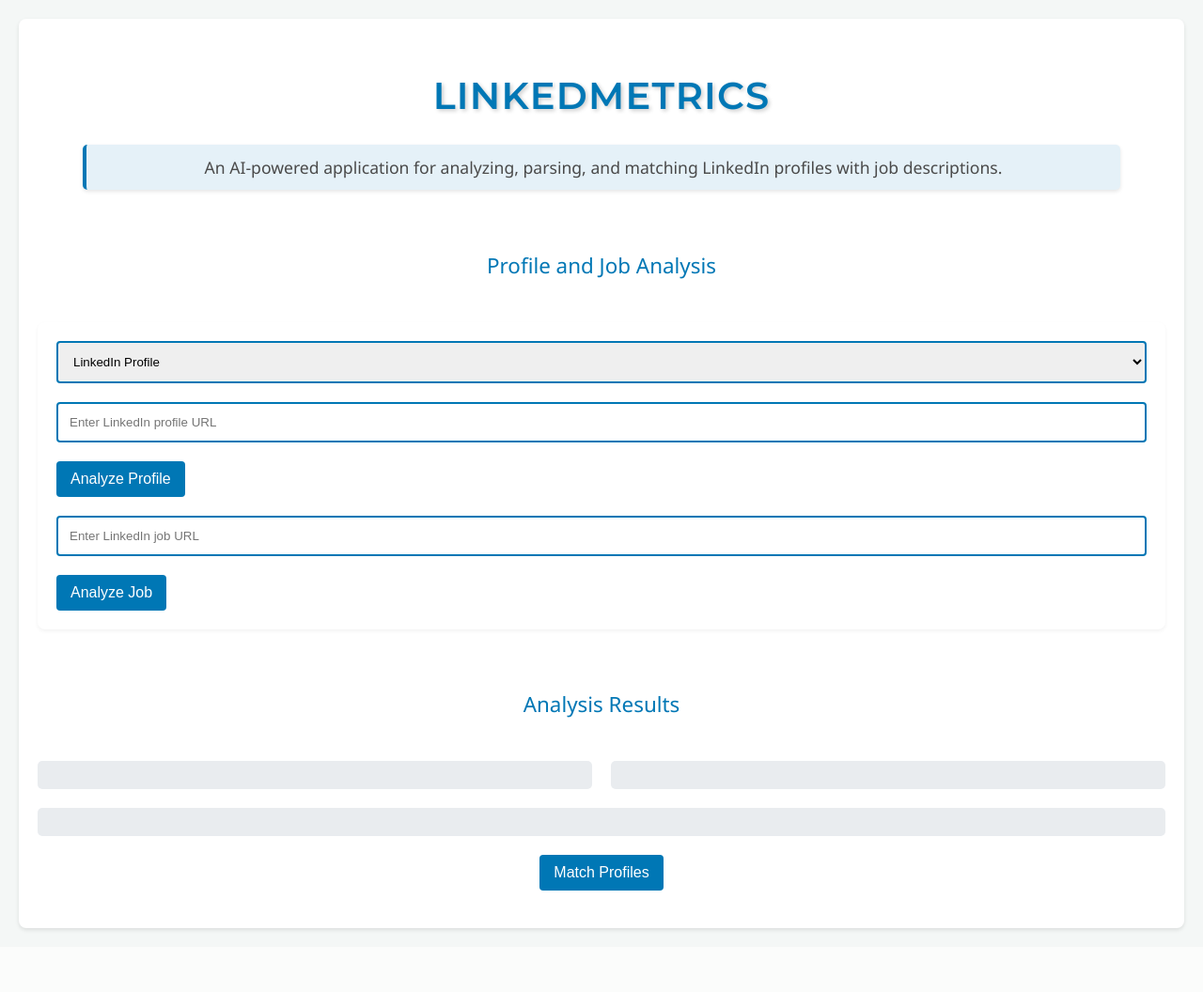
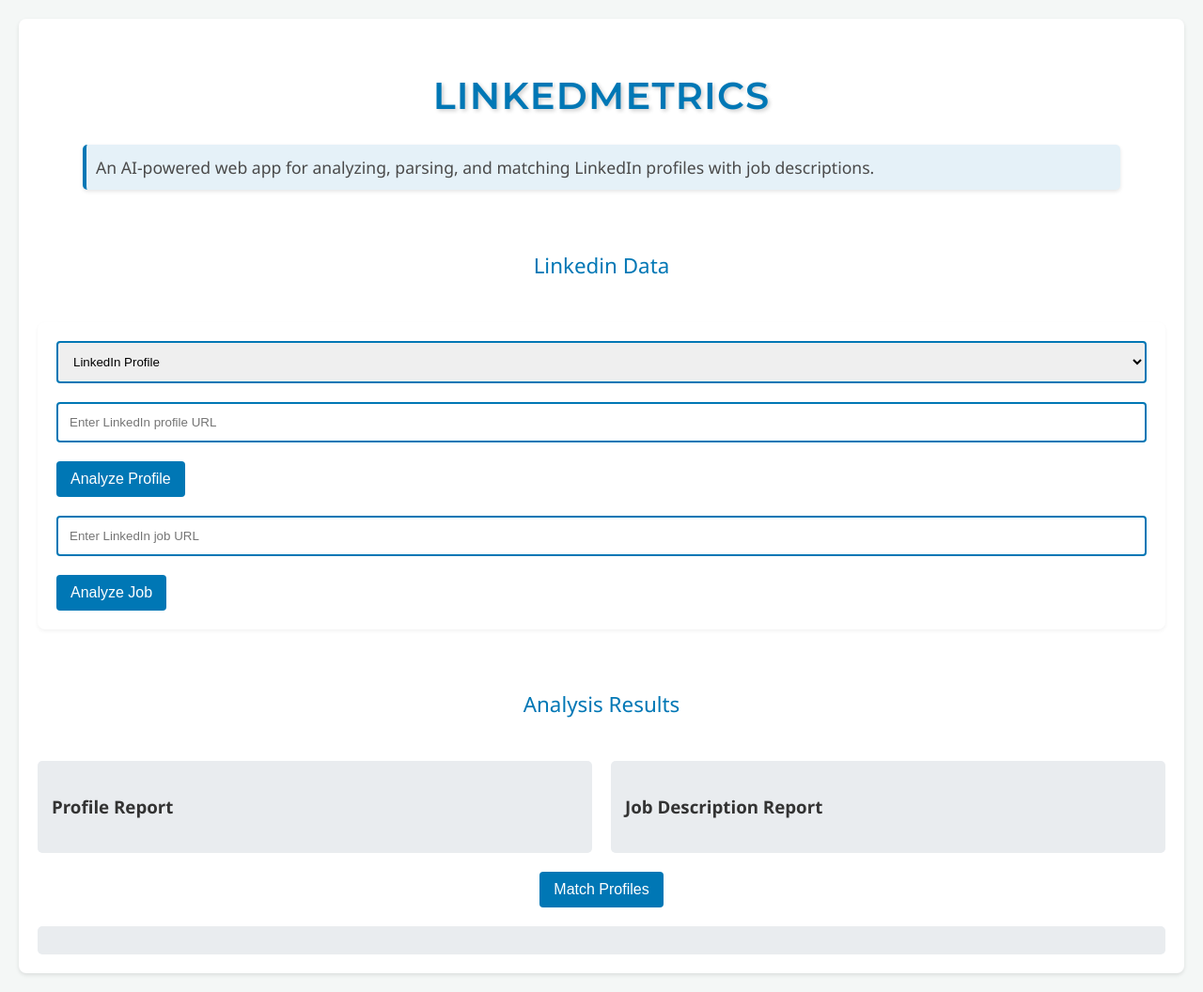
Before and after one commit to leonardo-pagliacci/LinkedMetrics-Analyzer, a Flask app: page / in a window 1280 px wide. Shown: the whole page at 94% size. Before the commit the page ends 992 px from the top, so only its background shows below. Run offline with Flask 2, Linux system fonts and the light colour scheme; parts of the project's set-up code (start-up, migrations or seed data) failed here and were passed over.

Commit message:
imprved prompt, improved ui

```diff
--- a/app/app.py
+++ b/app/app.py
@@ -61,18 +61,20 @@
 
 @app.route('/match_profiles', methods=['POST'])
 def match_profiles():
-    data = request.json  # Properly parse JSON body
+    data = request.json
+    if not data:
+        return jsonify({'error': 'Request must be JSON'}), 400
+
     profile_data = data.get('profile_data')
     job_data = data.get('job_data')
-    if profile_data and job_data:
-        try:
-            # Assuming job_matching_system function is prepared to handle the dictionaries
-            match_result = job_matching_system(profile_data, job_data)
-            return jsonify(match_result), 200
-        except Exception as e:
-            return jsonify({'error': str(e)}), 500
-    else:
-        return jsonify({'error': 'Both profile and job description data are required'}), 400
+    if not profile_data or not job_data:
+        return jsonify({'error': 'Both profile_data and job_data are required'}), 400
+
+    try:
+        match_result = job_matching_system(profile_data, job_data)
+        return jsonify(match_result), 200
+    except Exception as e:
+        return jsonify({'error': str(e)}), 500
 
 if __name__ == '__main__':
     app.run(debug=True)
--- a/app/prompt_engineering.py
+++ b/app/prompt_engineering.py
@@ -147,11 +147,11 @@
       "profilePictureUrl": "URL to the profile picture.",
       "languages": ["List of languages the individual speaks, along with proficiency levels if available. Find the native language if not provided"],
       "hardSkills": ["List of hard skills relevant to their field and position."],
-      "softSkills": ["List of soft skills that highlight interpersonal and professional competencies."],
-      "strengths": ["In-depth analysis of key strengths, showcasing specific examples from the profile."],
+      "softSkills": ["List of soft skills that highlight interpersonal and professional competencies. Translate them to english if necessary. If not directly provided, find them on the summary and about section "],
+      "strengths": ["In-depth analysis of key strengths, showcasing specific examples from the profile. If not provided, find them on the summary and about section"],
       "weaknesses": ["Honest evaluation of potential areas for improvement with constructive feedback."],
       "improvementSuggestions": ["Actionable advice to enhance the profile, tailored to address identified weaknesses."],
-      "careerSuggestions": ["List of job recommendations or career paths that align with the individual's skills and aspirations."]
+      "careerSuggestions": ["List of job recommendations or career paths that align with the individual's skills and aspirations. Be creative."]
     }}
   '''
 
--- a/app/static/css/style.css
+++ b/app/static/css/style.css
@@ -38,7 +38,7 @@
 }
 
 .subtitle {
-    text-align: center;
+    text-align: left;
     color: #4A4A4A;
     font-weight: 400;
     font-size: 1.1rem;
@@ -61,7 +61,7 @@
 }
 
 .section-subtitle {
-    text-align: center;
+    text-align:center;
     color: var(--main-color);
     font-size: 1.4rem;
     font-weight: 500;
@@ -223,3 +223,12 @@
         flex-direction: column;
     }
 }
+
+.flex-container {
+    display: flex;
+    justify-content: space-between;
+}
+
+.right-align {
+    text-align: right;
+}
--- a/app/static/js/app.js
+++ b/app/static/js/app.js
@@ -8,69 +8,47 @@
 }
 
 function analyzeProfile() {
-    // Show loading indicator
     showLoadingIndicator(true);
+    const button = document.querySelector('#linkedinInput button');
+    button.classList.add('button-clicked');
+    const profileUrl = document.getElementById('profile_url').value;
 
-    // Change button color
-    const button = document.querySelector('#linkedinInput button'); // Adjust if you have specific IDs or classes
-    button.classList.add('button-clicked');
-
-    const profileUrl = document.getElementById('profile_url').value;
     fetch('/extract_analyze_profile', {
         method: 'POST',
         headers: { 'Content-Type': 'application/json' },
         body: JSON.stringify({ profile_url: profileUrl })
     })
-    .then(response => {
-        if (!response.ok) {
-            throw new Error('Network response was not ok');
-        }
-        return response.json();
-    })
+    .then(response => response.ok ? response.json() : Promise.reject('Failed to load profile data'))
     .then(data => {
-        window.profileAnalysisResult = data;
+        window.profileAnalysisResult = data; // Save the analysis result for potential future use
         const resultDiv = document.getElementById('profileAnalysisResult');
-        resultDiv.innerHTML = `<pre>${JSON.stringify(data, null, 2)}</pre>`;
+        // Add subtitle dynamically
+        let content = `
+        <h3 class="result-title hidden">Profile Report</h3>
+        <img src="${data.profilePictureUrl || 'placeholder.jpg'}" alt="Profile Picture" style="max-width: 100px; height: auto; display: block; margin: 0 auto;">
+        <p><strong>Full Name:</strong> ${data.fullName || 'N/A'}</p>
+        <p><strong>Location:</strong> ${data.location || 'N/A'}</p>
+        <p><strong>Highest Degree:</strong> ${data.highestDegree ? `${data.highestDegree.level} - ${data.highestDegree.fieldOfStudy} - ${data.highestDegree.institution}` : 'N/A'}</p>
+        <hr>
+        <div style="display: flex; justify-content: space-between;">
+            <div style="flex: 1;"><strong>Hard Skills:</strong><br>${Array.isArray(data.hardSkills) ? data.hardSkills.join(', ') : 'Not available'}</div>
+            <div style="flex: 1; text-align: right;"><strong>Soft Skills:</strong><br>${Array.isArray(data.softSkills) ? data.softSkills.join(', ') : 'Not available'}</div>
+        </div>
+        <hr>
+        <div style="display: flex; flex-direction: column;">
+            <div><strong>Strengths:</strong><br>${Array.isArray(data.strengths) ? data.strengths.map(strength => `- ${strength}`).join('<br>') : 'Not available'}</div>
+            <div style="margin-top: 10px;"><strong>Weaknesses:</strong><br>${Array.isArray(data.weaknesses) ? data.weaknesses.map(weakness => `- ${weakness}`).join('<br>') : 'Not available'}</div>
+        </div>
+        <hr>
+        <p><strong>Improvement Suggestions:</strong><br>${Array.isArray(data.improvementSuggestions) ? data.improvementSuggestions.map(suggestion => `- ${suggestion}`).join('<br>') : data.improvementSuggestions || 'N/A'}</p>
+        <p><strong>Career Suggestions:</strong><br>${Array.isArray(data.careerSuggestions) ? data.careerSuggestions.map(suggestion => `- ${suggestion}`).join('<br>') : 'N/A'}</p>
+        `;
+        resultDiv.innerHTML = content;
     })
     .catch(error => {
         console.error('Error:', error);
         const resultDiv = document.getElementById('profileAnalysisResult');
-        resultDiv.innerHTML = `<p>Error occurred: ${error.message}</p>`;
-    })
-    .finally(() => {
-        // Hide loading indicator and reset button color
-        showLoadingIndicator(false);
-        button.classList.remove('button-clicked');
-    });
-}
-
-
-function analyzeJob() {
-    showLoadingIndicator(true);
-    const button = document.querySelector('#job_url').nextElementSibling; // Assuming the button is right next to the input
-    button.classList.add('button-clicked');
-
-    const jobUrl = document.getElementById('job_url').value;
-    fetch('/extract_analyze_job', {
-        method: 'POST',
-        headers: { 'Content-Type': 'application/json' },
-        body: JSON.stringify({ job_url: jobUrl })
-    })
-    .then(response => {
-        if (!response.ok) {
-            throw new Error('Network response was not ok');
-        }
-        return response.json();
-    })
-    .then(data => {
-        window.jobAnalysisResult = data;
-        const resultDiv = document.getElementById('jobAnalysisResult');
-        resultDiv.innerHTML = `<pre>${JSON.stringify(data, null, 2)}</pre>`;
-    })
-    .catch(error => {
-        console.error('Error:', error);
-        const resultDiv = document.getElementById('jobAnalysisResult');
-        resultDiv.innerHTML = `<p>Error occurred: ${error.message}</p>`;
+        resultDiv.innerHTML = `<p>Error occurred: ${error}</p>`;
     })
     .finally(() => {
         showLoadingIndicator(false);
@@ -78,6 +56,57 @@
     });
 }
 
+
+
+
+function analyzeJob() {
+    showLoadingIndicator(true);
+    const button = document.querySelector('#job_url');
+    button.classList.add('button-clicked');
+    const jobUrl = document.getElementById('job_url').value;
+
+    fetch('/extract_analyze_job', {
+        method: 'POST',
+        headers: { 'Content-Type': 'application/json' },
+        body: JSON.stringify({ job_url: jobUrl })
+    })
+    .then(response => response.ok ? response.json() : Promise.reject('Failed to load job data'))
+    .then(data => {
+        window.jobAnalysisResult = data; // Save the job analysis result for potential future use
+        const resultDiv = document.getElementById('jobAnalysisResult');
+        // Dynamically add the subtitle
+        let content = `
+        <h3 class="result-title">Job Description Report</h3>
+        <p><strong>Job Title:</strong> ${data.jobTitle || 'N/A'}</p>
+        <p><strong>Location:</strong> ${data.location || 'N/A'}</p>
+        <p><strong>Overview:</strong> ${data.overview || 'N/A'}</p>
+        <hr>
+        <p><strong>Experience Level:</strong> ${data.experienceLevel || 'N/A'}</p>
+        <p><strong>Academic Requirements:</strong> Degree Level: ${data.academicRequirements ? data.academicRequirements.degreeLevel || 'Not specified' : 'N/A'}</p>
+        <div class="flex-container">
+            <div style="flex: 1;"><strong>Hard Skills Required:</strong><br>${Array.isArray(data.skillsRequired.hardSkills) ? data.skillsRequired.hardSkills.map(skill => `- ${skill}`).join('<br>') : 'Not available'}</div>
+            <div style="flex: 1;" class="right-align"><strong>Soft Skills Required:</strong><br>${Array.isArray(data.skillsRequired.softSkills) ? data.skillsRequired.softSkills.map(skill => `- ${skill}`).join('<br>') : 'Not available'}</div>
+        </div>
+        <p><strong>Key Responsibilities:</strong><br>${Array.isArray(data.keyResponsibilities) ? data.keyResponsibilities.map(responsibility => `- ${responsibility}`).join('<br>') : 'Not available'}</p>
+        <hr>
+        <p style="text-align: center; font-weight: bold;">Company Info</p>
+        <p><strong>Company Name:</strong> ${data.companyInfo ? data.companyInfo.name || 'N/A' : 'N/A'}</p>
+        <p><strong>LinkedIn URL:</strong> <a href="${data.companyInfo && data.companyInfo.linkedinUrl ? data.companyInfo.linkedinUrl : '#'}" target="_blank">${data.companyInfo && data.companyInfo.linkedinUrl || 'N/A'}</a></p>
+        <p><strong>Company Overview:</strong> ${data.companyInfo ? data.companyInfo.overview || 'N/A' : 'N/A'}</p>
+        <p><strong>Specialties:</strong> ${Array.isArray(data.companyInfo && data.companyInfo.specialties) ? data.companyInfo.specialties.join(', ') : 'Not available'}</p>
+    `;
+        resultDiv.innerHTML = content;
+    })
+    .catch(error => {
+        console.error('Error:', error);
+        const resultDiv = document.getElementById('jobAnalysisResult');
+        resultDiv.innerHTML = `<p>Error occurred: ${error}</p>`;
+    })
+    .finally(() => {
+        showLoadingIndicator(false);
+        button.classList.remove('button-clicked');
+    });
+}
 
 function uploadAndAnalyzeResume() {
     showLoadingIndicator(true);
@@ -105,9 +134,30 @@
         return response.json();
     })
     .then(data => {
-        window.profileAnalysisResult = data;
+        window.profileAnalysisResult = data; // Save the analysis result for potential future use
         const resultDiv = document.getElementById('profileAnalysisResult');
-        resultDiv.innerHTML = `<pre>${JSON.stringify(data, null, 2)}</pre>`;
+        // Construct content with the given format
+        let content = `
+        <h3 class="result-title">Profile Report</h3>
+        <img src="${data.profilePictureUrl || 'placeholder.jpg'}" alt="Profile Picture" style="max-width: 100px; height: auto; display: block; margin: 0 auto;">
+        <p><strong>Full Name:</strong> ${data.fullName || 'N/A'}</p>
+        <p><strong>Location:</strong> ${data.location || 'N/A'}</p>
+        <p><strong>Highest Degree:</strong> ${data.highestDegree ? `${data.highestDegree.level} - ${data.highestDegree.fieldOfStudy} - ${data.highestDegree.institution}` : 'N/A'}</p>
+        <hr>
+        <div style="display: flex; justify-content: space-between;">
+            <div style="flex: 1;"><strong>Hard Skills:</strong><br>${Array.isArray(data.hardSkills) ? data.hardSkills.join(', ') : 'Not available'}</div>
+            <div style="flex: 1; text-align: right;"><strong>Soft Skills:</strong><br>${Array.isArray(data.softSkills) ? data.softSkills.join(', ') : 'Not available'}</div>
+        </div>
+        <hr>
+        <div style="display: flex; flex-direction: column;">
+            <div><strong>Strengths:</strong><br>${Array.isArray(data.strengths) ? data.strengths.map(strength => `- ${strength}`).join('<br>') : 'Not available'}</div>
+            <div style="margin-top: 10px;"><strong>Weaknesses:</strong><br>${Array.isArray(data.weaknesses) ? data.weaknesses.map(weakness => `- ${weakness}`).join('<br>') : 'Not available'}</div>
+        </div>
+        <hr>
+        <p><strong>Improvement Suggestions:</strong><br>${Array.isArray(data.improvementSuggestions) ? data.improvementSuggestions.map(suggestion => `- ${suggestion}`).join('<br>') : data.improvementSuggestions || 'N/A'}</p>
+        <p><strong>Career Suggestions:</strong><br>${Array.isArray(data.careerSuggestions) ? data.careerSuggestions.map(suggestion => `- ${suggestion}`).join('<br>') : 'N/A'}</p>
+        `;
+        resultDiv.innerHTML = content;
     })
     .catch(error => {
         console.error('Error:', error);
@@ -141,16 +191,19 @@
     const button = document.querySelector('.match-button');
     button.classList.add('button-clicked');
 
+    // Retrieve the stored profile and job analysis results
     const profileData = window.profileAnalysisResult;
     const jobData = window.jobAnalysisResult;
 
+    // Check if profile and job data are present
     if (!profileData || !jobData) {
         alert('Profile or Job Data is missing!');
-        showLoadingIndicator(false); // Hide loading indicator immediately if data is missing
+        showLoadingIndicator(false);
         button.classList.remove('button-clicked');
         return;
     }
 
+    // Attempt to match profiles
     fetch('/match_profiles', {
         method: 'POST',
         headers: { 'Content-Type': 'application/json' },
@@ -161,21 +214,70 @@
     })
     .then(response => {
         if (!response.ok) {
-            throw new Error('Network response was not ok');
+            throw new Error('Failed to load match data');
         }
         return response.json();
     })
-    .then(data => {
-        const matchDiv = document.getElementById('matchResult');
-        matchDiv.innerHTML = `<pre>${JSON.stringify(data, null, 2)}</pre>`;
-    })
+    .then(data => displayMatchResult(data)) // Display the match result
     .catch(error => {
         console.error('Error:', error);
-        const matchDiv = document.getElementById('matchResult');
-        matchDiv.innerHTML = `<p>Error occurred: ${error.message}</p>`;
+        document.getElementById('matchResult').innerHTML = `<p>Error occurred: ${error.message}</p>`;
     })
     .finally(() => {
         showLoadingIndicator(false);
         button.classList.remove('button-clicked');
     });
 }
+
+function displayMatchResult(data) {
+    const matchDiv = document.getElementById('matchResult');
+    const overallScoreColor = getScoreColor(data["Overall Compatibility Score"]);
+    let content = `
+        <p style="font-size: 24px; font-weight: bold; color: ${overallScoreColor}; text-align: center;">Overall Compatibility Score: ${data["Overall Compatibility Score"]}</p>
+        <hr>
+        ${generateMatchSection('Skill Matching', data.Details['Skill Matching'])}
+        ${generateMatchSection('Experience Relevance', data.Details['Experience Relevance'])}
+        ${generateMatchSection('Educational Alignment', data.Details['Educational Alignment'])}
+        ${generateMatchSection('Cultural and Soft Skills Fit', data.Details['Cultural and Soft Skills Fit'])}
+        ${generateMatchSection('Language and International Experience', data.Details['Language and International Experience'])}
+        ${generateMatchSection('Growth Potential', data.Details['Growth Potential'])}
+        <p style="font-weight: bold; text-align: center;">Summary</p>
+        <p>${data.Summary}</p>
+    `;
+    matchDiv.innerHTML = content;
+}
+
+
+function getScoreColor(score) {
+    if (score >= 90) return '#006400'; // darkgreen
+    if (score >= 76) return '#008000'; // green
+    if (score >= 60) return '#FFD700'; // gold
+    return '#FFA500'; // orange
+}
+
+function generateMatchSection(title, sectionData) {
+    const sectionColor = getScoreColor(sectionData["Percentage Match"]);
+    let matchedSkillsContent, unmatchedSkillsContent;
+
+    if (Array.isArray(sectionData["Matched Skills"]) && sectionData["Matched Skills"].length > 0) {
+        matchedSkillsContent = sectionData["Matched Skills"].map(skill => `- ${skill}`).join('<br>');
+    } else {
+        matchedSkillsContent = 'Not available';
+    }
+
+    if (Array.isArray(sectionData["Unmatched Skills"]) && sectionData["Unmatched Skills"].length > 0) {
+        unmatchedSkillsContent = sectionData["Unmatched Skills"].map(skill => `- ${skill}`).join('<br>');
+    } else {
+        unmatchedSkillsContent = 'Not available';
+    }
+
+    return `
+        <div style="text-align: center;"><strong>${title}</strong>: ${sectionData["Match Status"]} <span style="color: ${sectionColor};">(${sectionData["Percentage Match"]}%)</span></div>
+        <div style="display: flex; justify-content: space-between;">
+            <div><strong>Matched Skills:</strong><br>${matchedSkillsContent}</div>
+            <div><strong>Unmatched Skills:</strong><br>${unmatchedSkillsContent}</div>
+        </div>
+        <p><strong>Suggestions:</strong> ${sectionData["Suggestions"] || 'N/A'}</p>
+        <hr>
+    `;
+}
--- a/app/templates/index.html
+++ b/app/templates/index.html
@@ -11,14 +11,14 @@
     <div class="container">
         <header>
             <h1 class="title">LinkedMetrics</h1>
-            <p class="subtitle">An AI-powered application for analyzing, parsing, and matching LinkedIn profiles with job descriptions.</p>
+            <p class="subtitle">An AI-powered web app for analyzing, parsing, and matching LinkedIn profiles with job descriptions.</p>
         </header>
 
         <main>
             <section aria-labelledby="formSection">
                 <h2 id="formSection" class="visually-hidden">Profile and Job Analysis Form</h2>
                 <div class="section-subtitle-wrapper">
-                    <p class="section-subtitle">Profile and Job Analysis</p>
+                    <p class="section-subtitle">Linkedin Data</p>
                 </div>
                 <form id="inputForm" class="input-form" enctype="multipart/form-data">
                     <select id="inputType" onchange="toggleInputMethod()">
@@ -46,13 +46,17 @@
                 </div>
                 <div class="analysis-container">
                     <div class="results-container">
-                        <div id="profileAnalysisResult" class="result profile-result"></div>
-                        <div id="jobAnalysisResult" class="result job-result"></div>
+                        <div id="profileAnalysisResult" class="result profile-result">
+                            <h3 class="result-title">Profile Report</h3>
+                        </div>
+                        <div id="jobAnalysisResult" class="result job-result">
+                            <h3 class="result-title">Job Description Report</h3>
+                        </div>
+                    </div>
+                    <div class="action-container">
+                        <button type="button" onclick="matchProfiles()" class="match-button">Match Profiles</button>
                     </div>
                     <div id="matchResult" class="match-result"></div>
-                </div>
-                <div class="action-container">
-                    <button type="button" onclick="matchProfiles()" class="match-button">Match Profiles</button>
                 </div>
             </section>
             <div id="loadingIndicator" class="loading-indicator" style="display: none;"></div>
```
Also changed, not shown: 1 other file.
